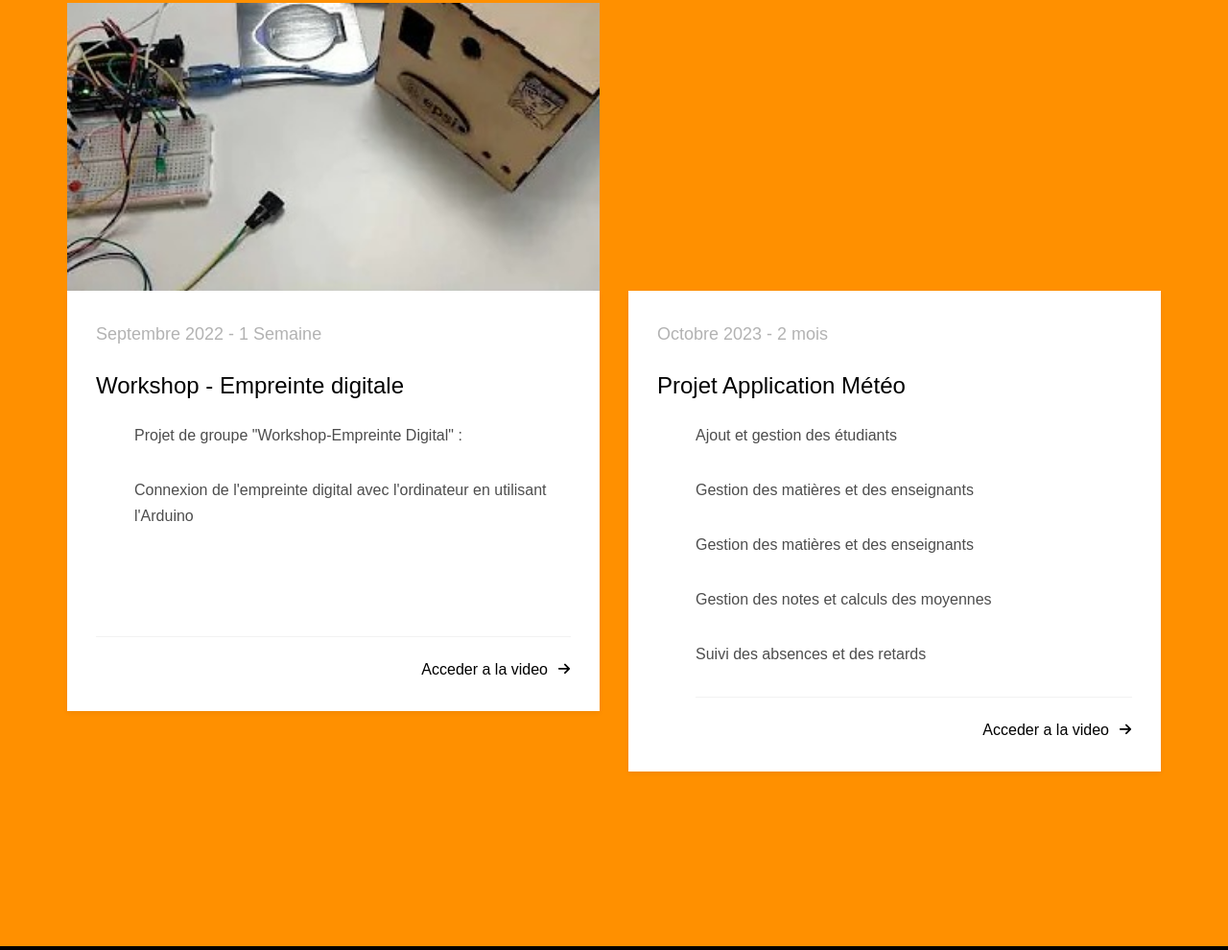
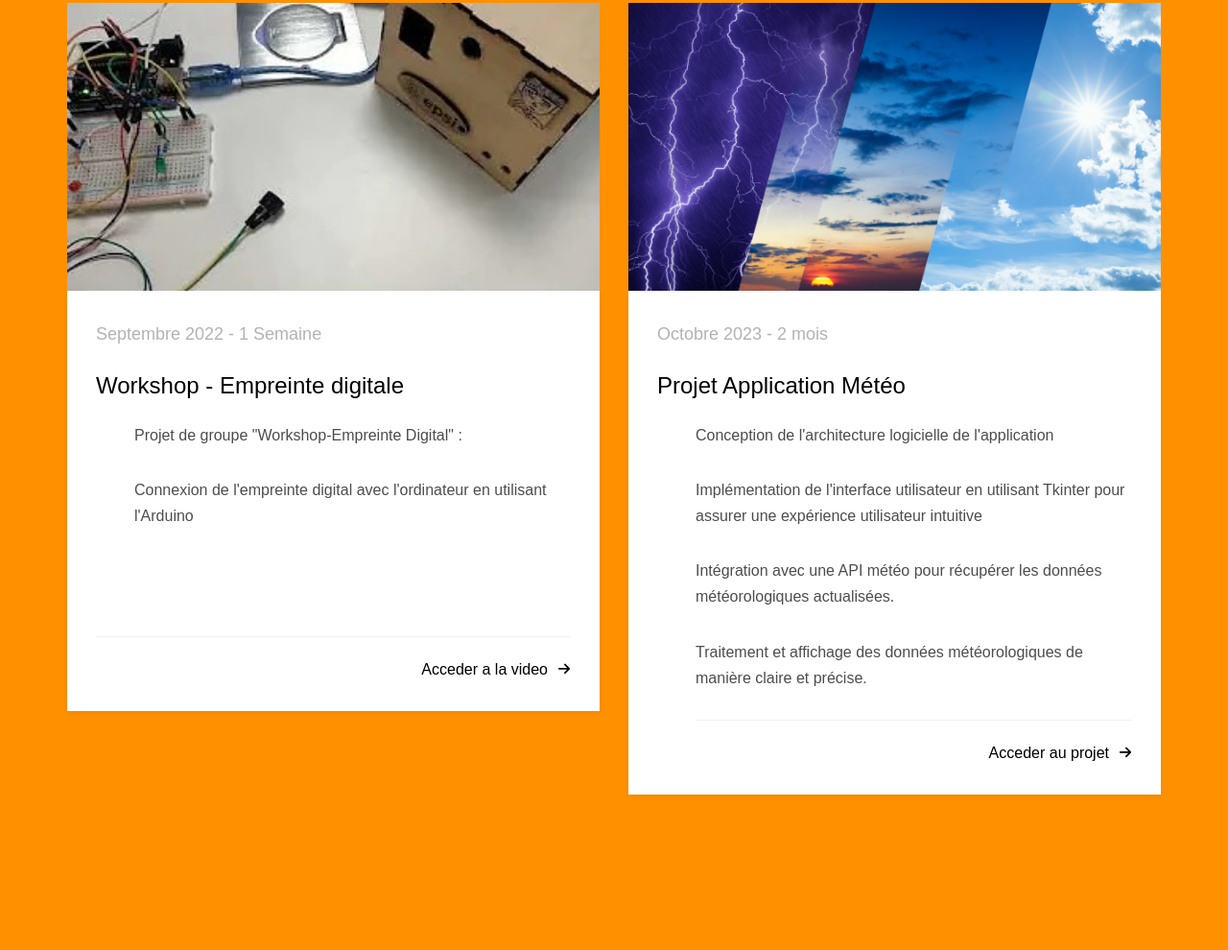
Before and after one commit to CHAMA9A/portfolio, a plain HTML site: page index.html in a window 1280 px wide. Shown: the part 4721-5711 px from the top of the page at 96% size. Drawn offline with Linux system fonts and the light colour scheme; some packages are replaced by stand-ins of ours; no server answers; files whose address does not match are found by name.

Commit message:
index.html

```diff
--- a/index.html
+++ b/index.html
@@ -293,28 +293,27 @@
 				</div>
 				<div class="col-md-6">
 					<div class="fh5co-blog animate-box">
-						<a href="https://github.com/CHAMA9A/gestion-ecole-Tkinter" class="blog-bg" style="background-image: url(images/school.webp);"></a>
+						<a href="https://github.com/CHAMA9A/gestion-ecole-Tkinter" class="blog-bg" style="background-image: url(images/meteo.jpg);"></a>
 						<div class="blog-text">
 							<span class="posted_on">Octobre 2023 - 2 mois</span>
 							<h3><a href="https://github.com/CHAMA9A/gestion-ecole-Tkinter">Projet Application Météo</a></h3>
 							<ul style="list-style-type: none;">
 								<li>
-									<p> Ajout et gestion des étudiants </p>
+									<p> Conception de l'architecture logicielle de l'application</p>
 								</li>
 								<li>
-									<p> Gestion des matières et des enseignants </p>
+									<p> Implémentation de l'interface utilisateur en utilisant Tkinter pour assurer une
+										expérience utilisateur intuitive</p>
 								</li>
 								<li>
-								    <p>Gestion des matières et des enseignants</p>
+									<p> Intégration avec une API météo pour récupérer les données météorologiques
+										actualisées.</p>
 								</li>
 								<li>
-									<p>Gestion des notes et calculs des moyennes </p>
-								</li>
-								<li>
-								    <p>Suivi des absences et des retards</p>
+								    <p> Traitement et affichage des données météorologiques de manière claire et précise.</p>
 								</li>
 								<ul class="stuff">
-									<li><a href="https://www.youtube.com/watch?v=8C44KuEO0LE" target="_blank">Acceder a la video<i class="icon-arrow-right22"></i></a></li>
+									<li><a href="https://www.youtube.com/watch?v=8C44KuEO0LE" target="_blank">Acceder au projet<i class="icon-arrow-right22"></i></a></li>
 								</ul>
 
 							</ul>
```
